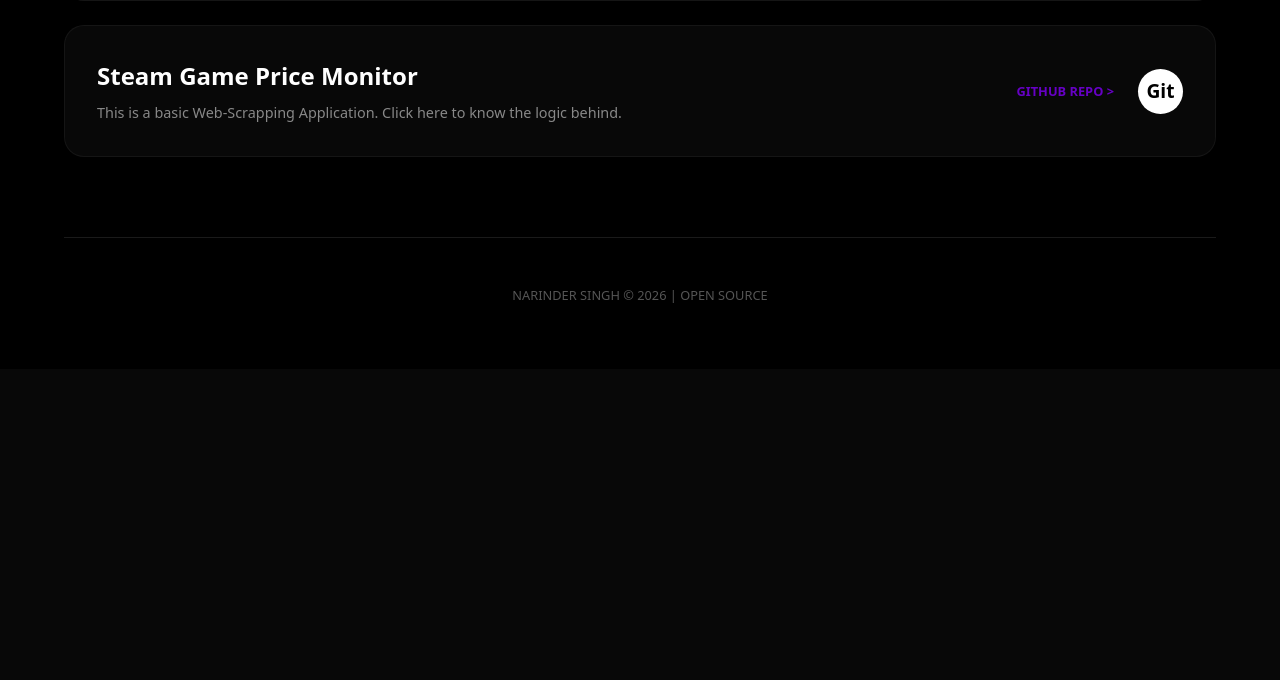
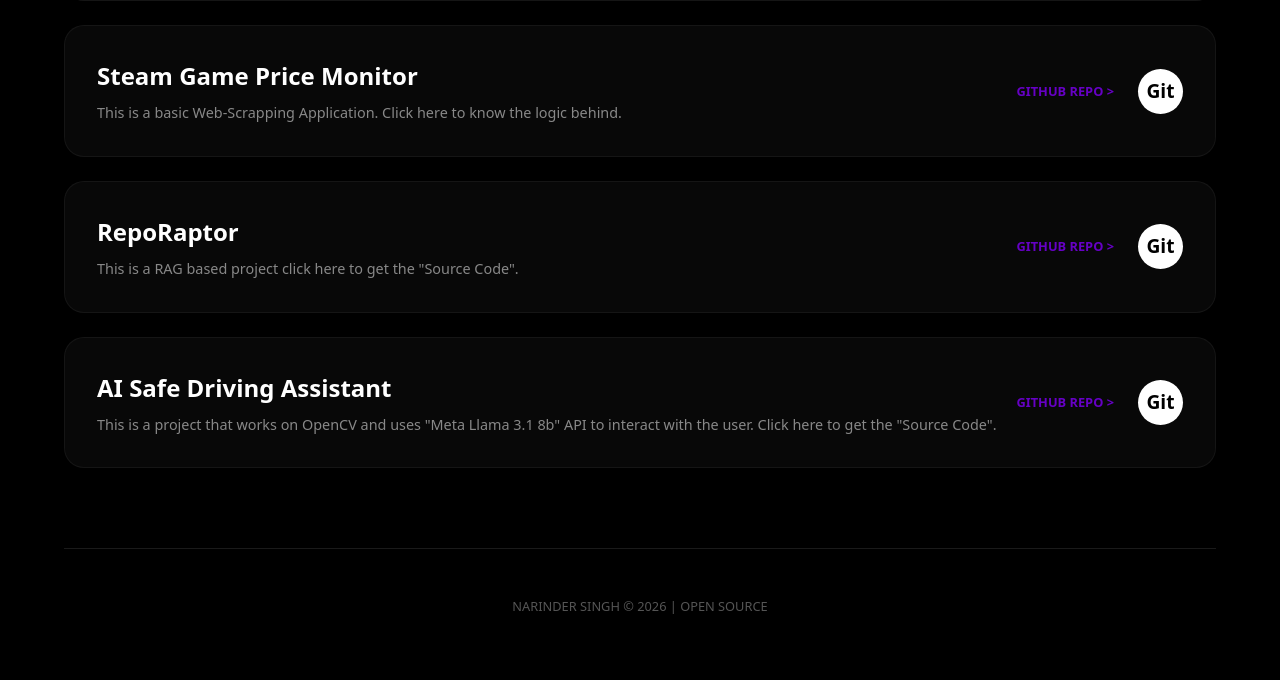
Before and after one commit to themehmi/PortFolio, a Flask app: page /resources in a window 1280 px wide. Shown: the part 1693-2373 px from the top of the page. Before the commit the page ends 1996 px from the top, so only its background shows below. Run offline with Flask 3, Linux system fonts and the light colour scheme.

Commit message:
Add GitHub repo links for new projects
Added links to GitHub repositories for RepoRaptor and AI Safe Driving Assistant projects.

```diff
--- a/templates/resources.html
+++ b/templates/resources.html
@@ -345,6 +345,28 @@
                     </div>
                 </a>
 
+                <a href="https://github.com/themehmi/RepoRaptor" class="resource-item">
+                    <div class="repo-info">
+                        <h2>RepoRaptor</h2>
+                        <p>This is a RAG based project click here to get the "Source Code".</p>
+                    </div>
+                    <div class="repo-meta">
+                        <span style="color: #6600c5; font-size: 0.8rem; font-weight: bold;">GITHUB REPO &gt;</span>
+                        <div class="github-link">Git</div>
+                    </div>
+                </a>
+
+                <a href="https://github.com/themehmi/AI-SAFE-DRIVING-ASSISTANT" class="resource-item">
+                    <div class="repo-info">
+                        <h2>AI Safe Driving Assistant</h2>
+                        <p>This is a project that works on OpenCV and uses "Meta Llama 3.1 8b" API to interact with the user. Click here to get the "Source Code".</p>
+                    </div>
+                    <div class="repo-meta">
+                        <span style="color: #6600c5; font-size: 0.8rem; font-weight: bold;">GITHUB REPO &gt;</span>
+                        <div class="github-link">Git</div>
+                    </div>
+                </a>
+
             </div>
 
             <footer class="resource-footer">
```
